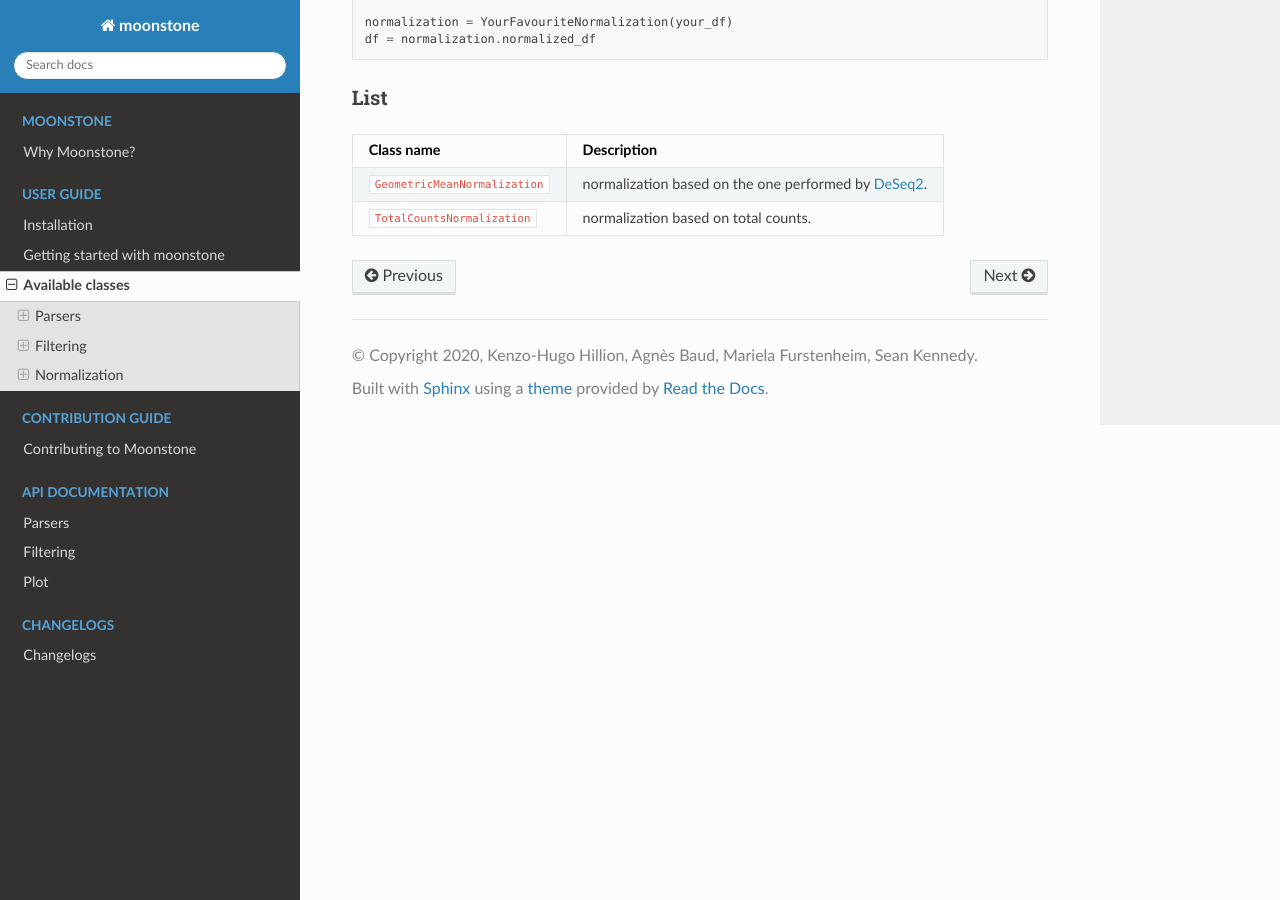
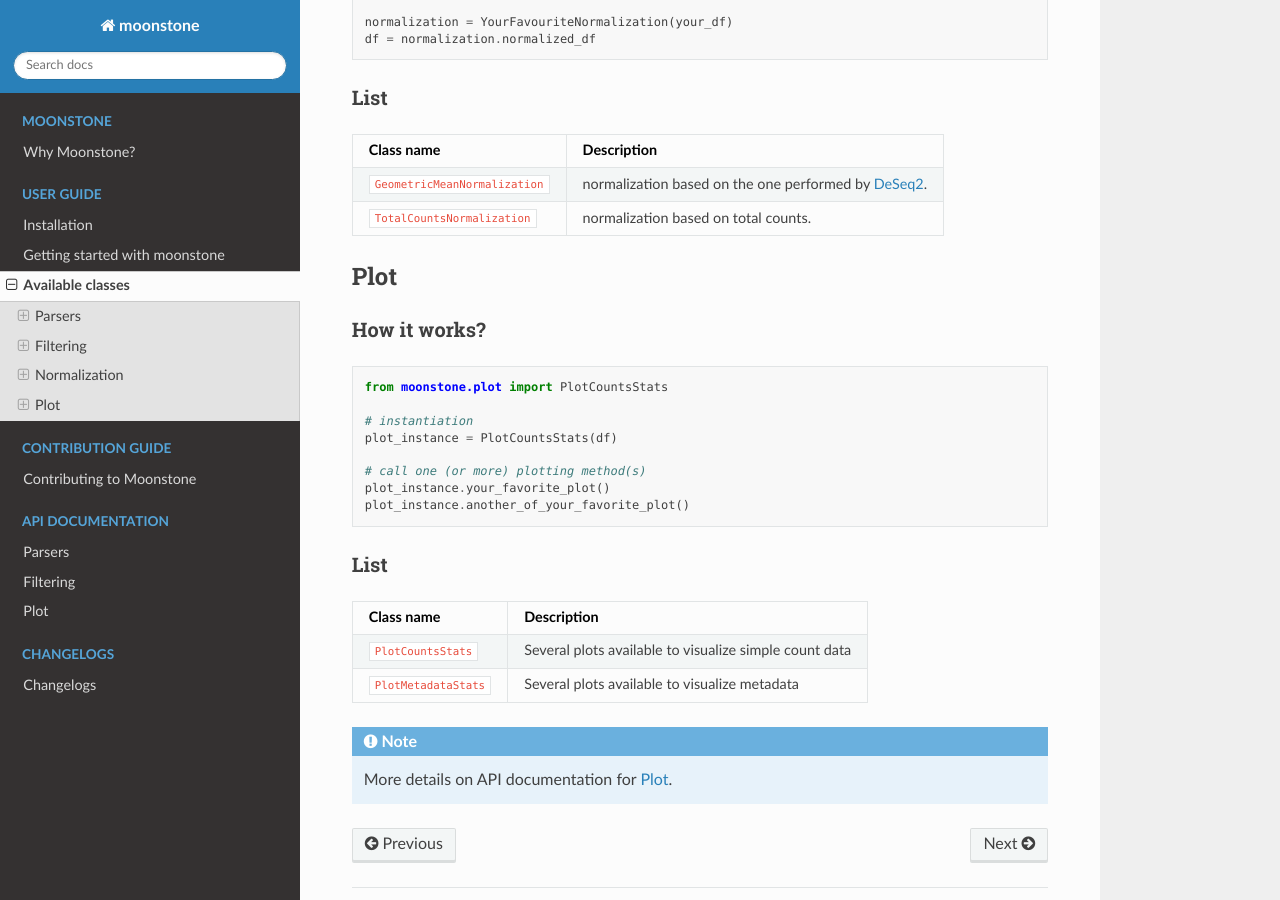
Before and after one commit to motleystate/moonstone, a Sphinx documentation site: the page built from docs/user_guide/available_classes.rst, in a window 1280 px wide and 900 px high, scrolled down 1904 px. Built offline with Sphinx 7.4.7 and the Read the Docs theme 2.0.0, drawn with Linux system fonts in a browser that asks for light colours.

Commit message:
plot available classes

```diff
--- a/docs/api_docs/plot.rst
+++ b/docs/api_docs/plot.rst
@@ -1,11 +1,11 @@
 .. _api_plot:
 
-*****
+****
 Plot
-*****
+****
 
 Data
-=====
+====
 
 .. autoclass:: moonstone.plot.global_plot.PlotCountsStats
     :members:
--- a/docs/user_guide/available_classes.rst
+++ b/docs/user_guide/available_classes.rst
@@ -126,3 +126,36 @@
 +--------------------------------+------------------------------------------------------+
 
 .. _DeSeq2: https://bioconductor.org/packages/release/bioc/html/DESeq2.html
+
+.. _av_normalization:
+
+Plot
+====
+
+How it works?
+"""""""""""""
+
+.. code-block:: python
+
+    from moonstone.plot import PlotCountsStats
+
+    # instantiation
+    plot_instance = PlotCountsStats(df)
+
+    # call one (or more) plotting method(s)
+    plot_instance.your_favorite_plot()
+    plot_instance.another_of_your_favorite_plot()
+
+List
+""""
+
++-----------------------+--------------------------------------------------------+
+| Class name            | Description                                            |
++=======================+========================================================+
+| ``PlotCountsStats``   | Several plots available to visualize simple count data |
++-----------------------+--------------------------------------------------------+
+| ``PlotMetadataStats`` | Several plots available to visualize metadata          |
++-----------------------+--------------------------------------------------------+
+
+.. Note::
+    More details on API documentation for :ref:`api_plot`.
```
